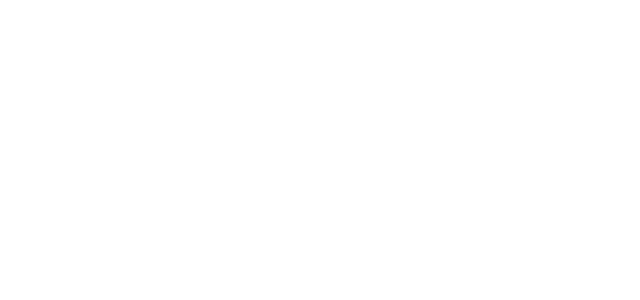
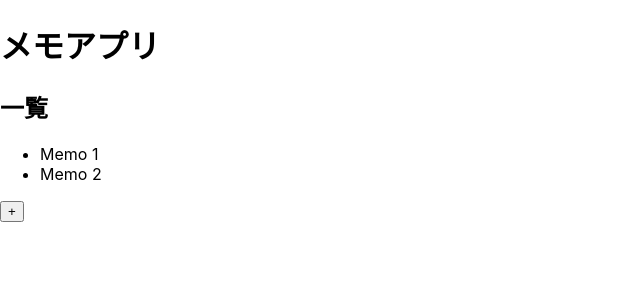
Before and after one commit to a-kuroki-gs/react-memo-app, a React (Create React App) app: page / in a window 1280 px wide. Shown: the top 300 px of the page, without its empty margins (0-640 px from the left). Built offline with nearby package versions, Linux system fonts and the light colour scheme; the HTML template or start-up script is replaced by a standard one.

Commit message:
メモの表示ができるように実装

```diff
--- a/src/App.js
+++ b/src/App.js
@@ -1,10 +1,25 @@
-import './App.css';
+import React, { useState } from 'react';
+import MemoList from './MemoList';
+import MemoDetail from './MemoDetail';
 
-function App() {
+export default function App() {
+  // const [memos, setMemos] = useState([
+  const [memos] = useState([
+    { id: 1, title: 'Memo 1', content: 'This is the first memo.' },
+    { id: 2, title: 'Memo 2', content: 'This is the second memo.' },
+    // 他のメモ...
+  ]);
+  const [selectedMemo, setSelectedMemo] = useState(null);
+
+  const handleMemoClick = (memo) => {
+    setSelectedMemo(memo);
+  };
+
   return (
-    <div className="App">
+    <div>
+      <h1>メモアプリ</h1>
+      <MemoList memos={memos} onMemoClick={handleMemoClick} />
+      {selectedMemo && <MemoDetail memo={selectedMemo} />}
     </div>
   );
 }
-
-export default App;
--- /dev/null
+++ b/src/MemoDetail.js
@@ -0,0 +1,11 @@
+import React from 'react';
+
+export default function MemoDetail({ memo }) {
+  return (
+    <div>
+      <h2>詳細</h2>
+      <h3>{memo.title}</h3>
+      <p>{memo.content}</p>
+    </div>
+  );
+}
--- /dev/null
+++ b/src/MemoList.js
@@ -0,0 +1,23 @@
+import React from 'react';
+
+export default function MemoList({ memos, onMemoClick }) {
+function handleclick() {
+  // 新規作成
+}
+
+  return (
+    <div>
+      <h2>一覧</h2>
+      <ul>
+        {memos.map((memo) => (
+          <li key={memo.id} onClick={() => onMemoClick(memo)}>
+            {memo.title}
+          </li>
+        ))}
+      </ul>
+      <button onClick={handleclick}>
+        +
+      </button>
+    </div>
+  );
+}
```
Also changed, not shown: .eslintrc.json.
